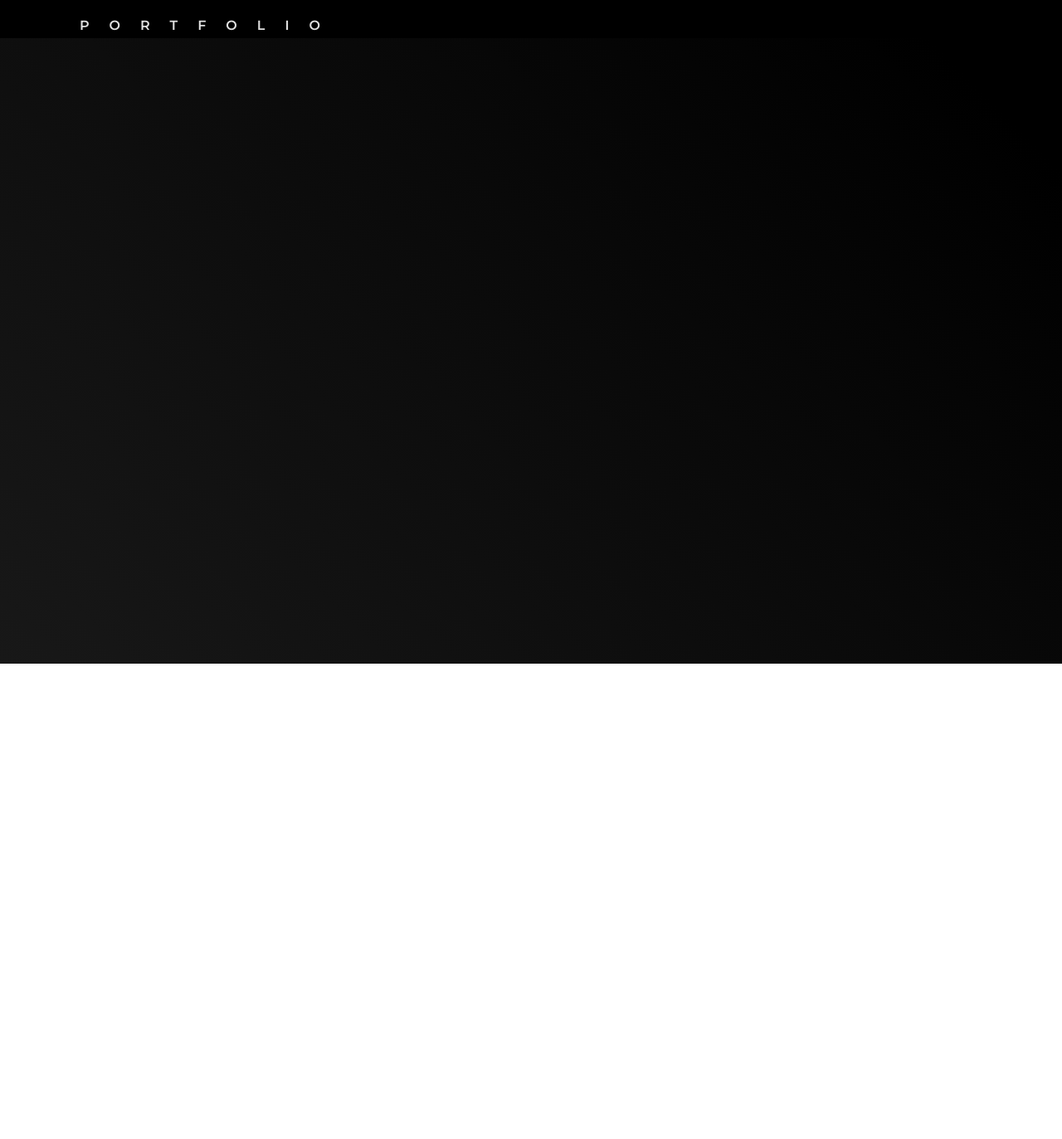
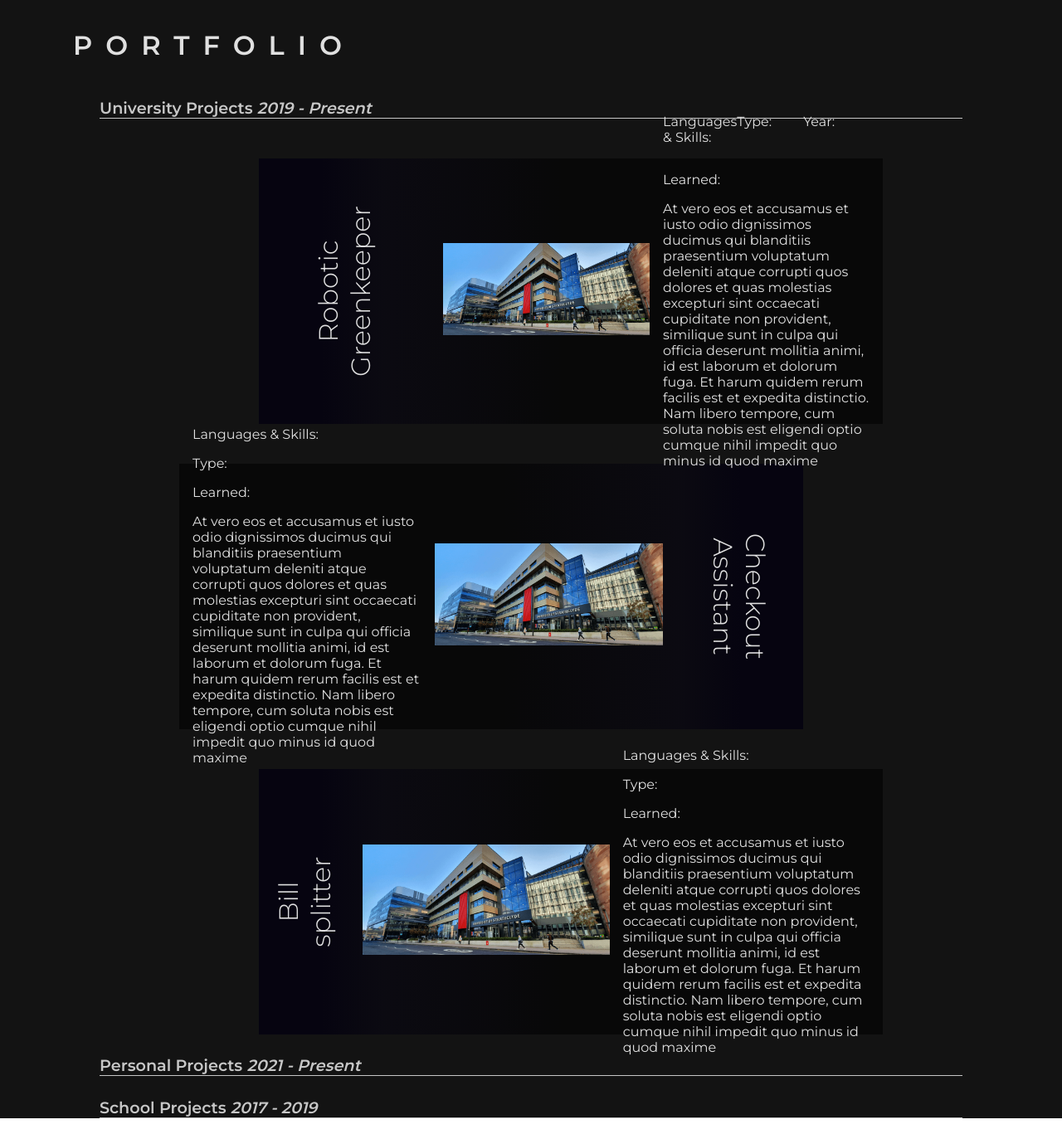
Before and after one commit to JobDerksen/cv_website, a Next.js app: page /projects in a window 1280 px wide. Shown: the whole page at 83% size. Before the commit the page ends 800 px from the top, so only its background shows below. Built offline with nearby package versions, Linux system fonts and the light colour scheme.

Commit message:
started working on portfolio page layout - only on desktop for now Will need to make reusable component for each project "card". Each project will need a carousel. Will make each heading in portfolio expandable (maybe)

```diff
--- a/src/components/navigation/Navigation.module.scss
+++ b/src/components/navigation/Navigation.module.scss
@@ -100,7 +100,7 @@
     a{
       text-decoration: none;
       h2{
-        color: #232b2b;
+        color: #4e5555;
         font-weight: 400;
         font-size: 1.5rem;
         transition: 0.5s;
--- a/src/hooks/useScroll.tsx
+++ b/src/hooks/useScroll.tsx
@@ -3,18 +3,21 @@ import { useState, useEffect } from "react";
 interface ScrollPosition {
     x: number;
     y: number;
+    total: number;
 }
 
 const useScroll = (): ScrollPosition => {
     const [scrollPosition, setScrollPosition] = useState<ScrollPosition>({
         x: 0,
         y: 0,
+        total: 0,
     });
 
     const handleScroll = () => {
         setScrollPosition({
             x: window.scrollX,
             y: window.scrollY,
+            total: window.document.documentElement.scrollHeight
         });
     };
 
--- a/src/pages/projects.tsx
+++ b/src/pages/projects.tsx
@@ -5,6 +5,8 @@ import ScrollHandler from "@/components/ScrollHandler/ScrollHandler";
 import ParticlesComp from "@/particles/Particles";
 import clsx from "clsx";
 import useWindowDimensions from "../hooks/useWindowDimensions"
+import Image from "next/image";
+import Strathclyde from "../../public/university-of-strathclyde-banner.png";
 
 const Projects = () => {
     const portfolioRef = useRef<HTMLDivElement>(null);
@@ -33,7 +35,7 @@ const Projects = () => {
     }, []);
 
     useEffect(() => {
-        if(screenWidth < 1024){
+        if(screenWidth <= 1024){
             if(contentHeightBanner > (92)){
                 setShowParticles(true)
             } else{
@@ -47,11 +49,6 @@ const Projects = () => {
             }
         }
     }, [contentHeightBanner, screenWidth]);
-
-    const balls = () => {
-        if(screenWidth < 1024) return 2.55
-        else return 2.43
-    }
 
     return(
         <div className={styles.container} id='#portfolio'>
@@ -76,21 +73,133 @@ const Projects = () => {
             </header>
             {/*https://www.energyvoice.com/oilandgas/north-sea/188096/aberdeen-school-scoops-top-oil-and-gas-challenge/*/}
             {/*https://www.agcc.co.uk/news-article/aberdeen-grammar-school-wins-top-prize-at-final-of-techfests-stem-in-the-pipeline-oil-and-gas-challenge*/}
-            <main>
+            <main className={styles.main}>
+                <h4 className='sectionHead' style={{color:'#e0e0e0e0'}}>University Projects <span
+                    style={{fontStyle:'italic'}}>2019 - Present</span>
+                </h4>
+                <div className={styles.projectLeft}>
+                    <div className={styles.project}>
+                        <section>
+                            <h1>Robotic Greenkeeper</h1>
+                        </section>
+                        <div>
+                            <Image
+                                src={Strathclyde}
+                                alt={'balls'}
+                                priority={true}
+                                className={styles.image}
+                            />
+                        </div>
+                        <div>
+                            <div className={styles.outcomes}>
+                                <p>Languages & Skills: </p>
+                                <p>Type: </p>
+                                <p>Year: </p>
+                            </div>
+                            <p>Learned:</p>
+                            <p>At vero eos et accusamus et iusto odio dignissimos ducimus qui blanditiis
+                                praesentium
+                                voluptatum deleniti atque corrupti quos dolores et quas molestias excepturi sint
+                                occaecati
+                                cupiditate non provident, similique sunt in culpa qui officia deserunt mollitia
+                                animi,
+                                id
+                                est laborum et dolorum fuga. Et harum quidem rerum facilis est et expedita
+                                distinctio.
+                                Nam
+                                libero tempore, cum soluta nobis est eligendi optio cumque nihil impedit quo minus
+                                id
+                                quod
+                                maxime
+                            </p>
+                        </div>
+                    </div>
+                </div>
 
+                <div className={styles.projectRight}>
+                    <div className={styles.project}>
+                        <div>
+                            <p>Languages & Skills: </p>
+                            <p>Type: </p>
+                            <p>Learned:</p>
+                            <p>At vero eos et accusamus et iusto odio dignissimos ducimus qui blanditiis praesentium
+                                voluptatum deleniti atque corrupti quos dolores et quas molestias excepturi sint
+                                occaecati
+                                cupiditate non provident, similique sunt in culpa qui officia deserunt mollitia animi,
+                                id
+                                est laborum et dolorum fuga. Et harum quidem rerum facilis est et expedita distinctio.
+                                Nam
+                                libero tempore, cum soluta nobis est eligendi optio cumque nihil impedit quo minus id
+                                quod
+                                maxime</p>
+
+                        </div>
+                        <div>
+                            <Image
+                                src={Strathclyde}
+                                alt={'balls'}
+                                priority={true}
+                                className={styles.image}
+                            />
+                        </div>
+                        <section>
+                            <h1>Checkout Assistant</h1>
+                        </section>
+                    </div>
+                </div>
+
+                <div className={styles.projectLeft}>
+                    <div className={styles.project}>
+                        <section>
+                            <h1>Bill splitter</h1>
+                        </section>
+                        <div>
+                            <Image
+                                src={Strathclyde}
+                                alt={'balls'}
+                                priority={true}
+                                className={styles.image}
+                            />
+                        </div>
+                        <div>
+                            <p>Languages & Skills: </p>
+                            <p>Type: </p>
+                            <p>Learned:</p>
+                            <p>At vero eos et accusamus et iusto odio dignissimos ducimus qui blanditiis praesentium
+                                voluptatum deleniti atque corrupti quos dolores et quas molestias excepturi sint
+                                occaecati
+                                cupiditate non provident, similique sunt in culpa qui officia deserunt mollitia animi,
+                                id
+                                est laborum et dolorum fuga. Et harum quidem rerum facilis est et expedita distinctio.
+                                Nam
+                                libero tempore, cum soluta nobis est eligendi optio cumque nihil impedit quo minus id
+                                quod
+                                maxime</p>
+
+                        </div>
+                    </div>
+                </div>
+                <h4 className='sectionHead' style={{color: '#e0e0e0e0'}}>Personal Projects <span
+                    style={{fontStyle: 'italic'}}>2021 - Present</span>
+                </h4>
+                <h4 className='sectionHead' style={{color: '#e0e0e0e0'}}>School Projects <span
+                    style={{fontStyle: 'italic'}}>2017 - 2019</span>
+                </h4>
             </main>
             <ScrollHandler
                 className={styles.pageTitle_scroll}
                 elementRef={portfolioRef}
-                initialScrollMultiplier={2}
-                endScrollMultiplier={balls()}
+                startScrollOffset={-100}
+                scrollMultiplier={2.3}
+                endScrollOffset={184}
             />
 
             <ScrollHandler
                 className={styles.gradient_after}
                 elementRef={gradientRef}
-                initialScrollMultiplier={2}
-                endScrollMultiplier={20}
+                startScrollOffset={-100}
+                scrollMultiplier={2.275}
+                endScrollOffset={200000}
             />
         </div>
     )
--- a/src/styles/about.module.scss
+++ b/src/styles/about.module.scss
@@ -68,7 +68,7 @@
 }
 
 .body {
-  background: linear-gradient(358.75deg, rgba(#181818,1) 0%, rgba(#e0e0e0,1) 10%);
+  background: #e0e0e0;
   min-height: 100vh;
-  padding-bottom: 7.5rem;
+  padding-bottom: 5rem;
 }
--- a/src/styles/projects.module.scss
+++ b/src/styles/projects.module.scss
@@ -1,9 +1,9 @@
 .container {
-  background: linear-gradient(225deg, rgba(#000000,1) 10%, rgba(#181818,1) 100%);
+  background-color: #131313;
   min-height: 100vh;
 }
 .gradient {
-  background: linear-gradient(to left, rgba(black,1) 70%, rgba(#0f0c29,1) 100%);
+  background: linear-gradient(to left, rgba(#131313,1) 65%, rgba(black,1) 95%, rgba(#060410,1) 105%);
   background-size: 200%;
   background-position-x: 100%;
   transition: 2s background-position ease-out;
@@ -20,24 +20,25 @@
 }
 
 .pageTitle {
-  font-size: 1rem;
+  font-size: 2rem;
   font-weight: 600;
-  letter-spacing: 1.5rem;
-  padding-left: 1.5rem;
+  letter-spacing: 1rem;
+  padding-left: 1rem;
   margin-left: 5vw;
-  mix-blend-mode: lighten;
   color: #e0e0e0;
   transition: 0.5s ease-in-out;
   text-align: left;
   justify-content: start;
   @media (max-width: 1024px) {
     mix-blend-mode: unset;
-    font-size: 1rem;
-    letter-spacing: 0;
+    font-size: 1.5rem;
+    letter-spacing: 0.25rem;
   }
   &_scroll {
     font-size: 4rem;
-    margin-left: 15vw;
+    margin-left: 7vw;
+    letter-spacing: 3rem;
+    padding-left: 3rem;
     @media (max-width: 1024px) {
       font-size: 2rem;
       letter-spacing: 1rem;
@@ -54,3 +55,77 @@
     transition: 1s;
   }
 }
+
+.project{
+  width: 100%;
+  height: 40vh;
+  display: flex;
+  align-items:center;
+  justify-content: center;
+  gap: 1rem;
+  div{
+    width: 100%;
+  }
+  p{
+    color: #e0e0e0;
+    text-align: left;
+  }
+  section{
+    padding: 0;
+    margin: 0;
+    width: 100%;
+    flex: 0;
+  }
+}
+
+.image{
+  width: 100%;
+  height: 100%;
+  object-fit: cover;
+  transition: 0.5s;
+  position: relative;
+  bottom: 0;
+}
+
+.projectLeft{
+  background: linear-gradient(to left, rgba(black,0.6) 50%, rgba(#060410,0.6) 80%, rgba(#060410,1) 90%);
+  margin-top: 3rem;
+  margin-left: 12rem;
+  margin-right: 6rem;
+  padding-right: 1rem;
+  h1{
+    text-align: center;
+    color: #e0e0e0;
+    font-weight: 300;
+    font-size: 2rem;
+    transform: rotate(-90deg);
+  }
+}
+
+.projectRight{
+  background: linear-gradient(to Right, rgba(black,0.6) 50%, rgba(#060410,0.6) 80%, rgba(#060410,1) 90%);
+  margin-top: 3rem;
+  margin-right: 12rem;
+  margin-left: 6rem;
+  padding-left: 1rem;
+  h1{
+    text-align: center;
+    color: #e0e0e0;
+    font-weight: 300;
+    font-size: 2rem;
+    transform: rotate(90deg);
+  }
+}
+
+.outcomes{
+  display: flex;
+  justify-content: center;
+  p{
+    width: 100%;
+  }
+}
+
+.main{
+  margin-left: 7.5rem;
+  margin-right: 7.5rem;
+}
```
Also changed, not shown: src/components/ScrollHandler/ScrollHandler.tsx (+6 -5 lines), src/pages/about.tsx (+6 -5 lines).
